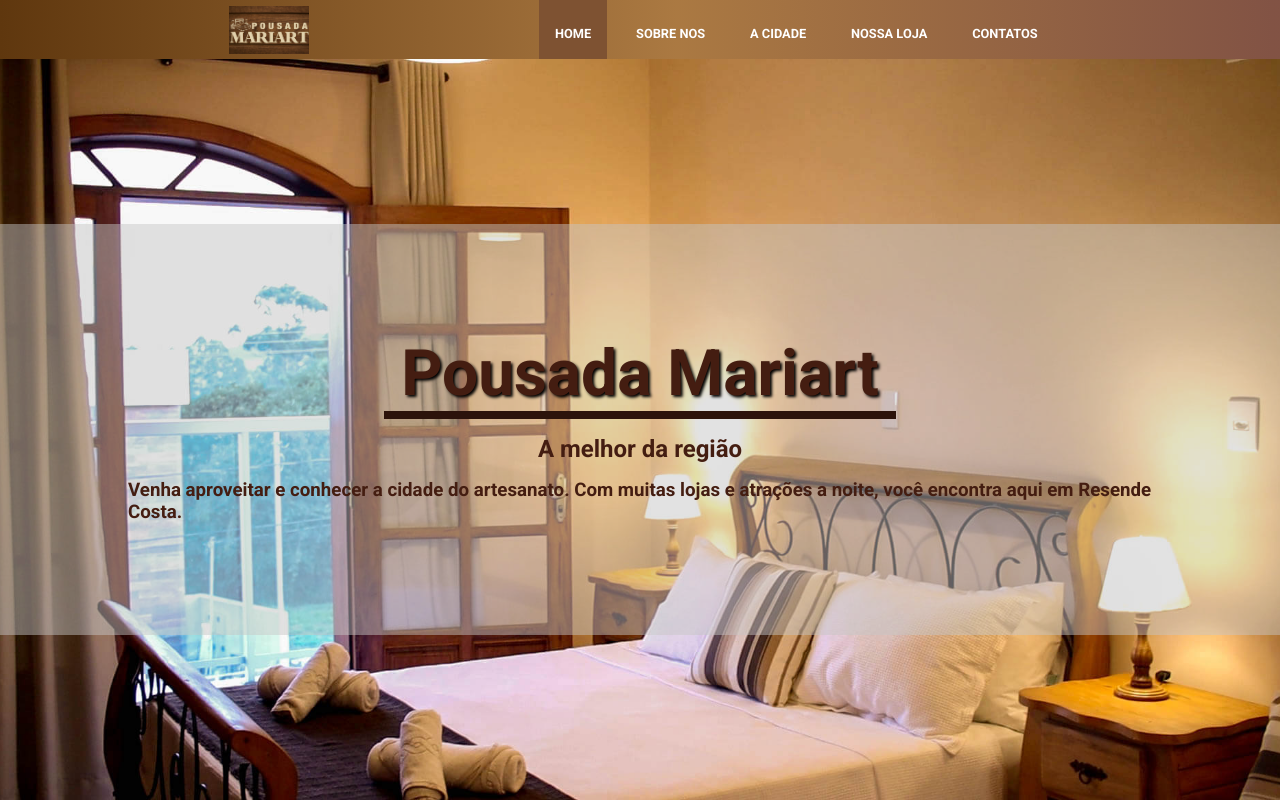
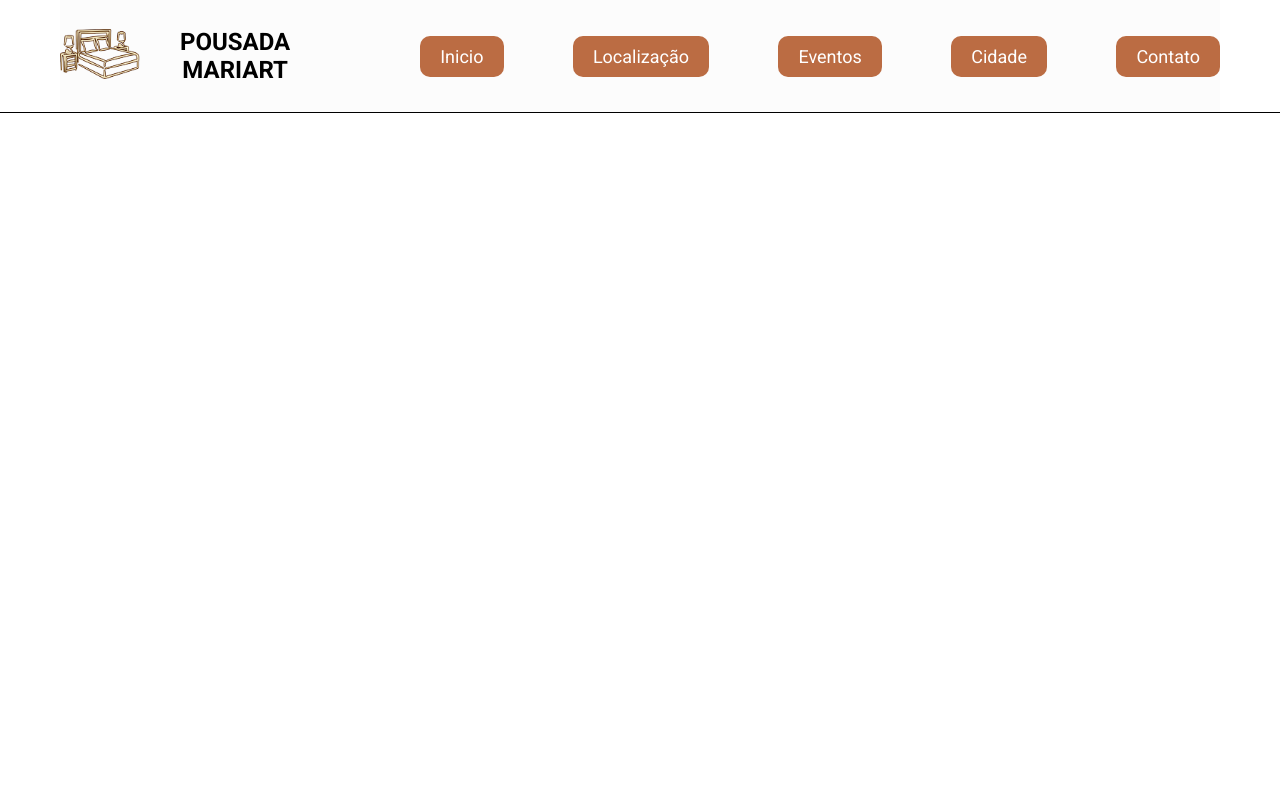
Before and after one commit to Vinicius-PR/Pousada-Mariart, a React (Create React App) app: page / in a window 1280 px wide. Shown: the top 802 px of the page. Built offline with nearby package versions, Linux system fonts and the light colour scheme.

Commit message:
Created a new Header for the website

```diff
--- a/src/App.tsx
+++ b/src/App.tsx
@@ -21,11 +21,11 @@
       <Routes>
         <Route path="/" element={
           <>
-            <Presentation />
+            {/* <Presentation />
             <WelcomeServices />
             <Banner />
             <Gallery />
-            <Location />
+            <Location /> */}
           </>
         }
         />
@@ -36,7 +36,7 @@
         <Route path="contact" element={<Contact />} />
       </Routes>
 
-      <Footer />
+      {/* <Footer /> */}
     </>
   );
 }
--- a/src/components/Header.tsx
+++ b/src/components/Header.tsx
@@ -5,6 +5,7 @@
 import { AiOutlineClose } from "react-icons/ai";
 
 import logo from "../assets/Pousada-logo.jpg"
+import bedIcon from "../assets/bed-icon.png"
 import '../styles/header.scss'
 
 
@@ -28,14 +29,16 @@
     return () => window.removeEventListener("resize", handleResize);
   }, []);
 
+  // useEffect used to close the menu if the width dimension change
   useEffect(() => {
-    if (dimensions.width > 768 && isMenuOpen) {
+    if (dimensions.width > 660 && isMenuOpen) {
       setIsMenuOpen(false);
     }
   }, [dimensions.width, isMenuOpen]);
 
   function handleMenuToggle() {
     setIsMenuOpen((v) => !v);
+    console.log('isMenuOpen ', isMenuOpen)
   }
 
   return (
@@ -48,44 +51,39 @@
         }
       </div>
 
-      <div
-        className={`${"header__overlay"} ${isMenuOpen ? "open" : ""}`}
-        onClick={() => setIsMenuOpen(false)}
-      ></div>
+      <nav className={`${"header__nav"} ${isMenuOpen ? "open" : ""}`}>
+        <div className='header__title'>
+          <Link to="/">
+            <img src={bedIcon} alt="Pousada Logo" onClick={() => setIsMenuOpen(false)} />
+          </Link>
 
-      <nav className="header__nav">
-        <Link to="/" className="header__nav--logo">
-          <img src={logo} alt="Pousada Logo" onClick={() => setIsMenuOpen(false)} />
-        </Link>
+          <h3 className='heading-3 bold'>
+            POUSADA <br/> MARIART
+          </h3>
+        </div>
 
-        <ul className="header__nav--links">
+        <ul className="header__links">
 
-          <li className={`${"header__nav--links__item"}
-                          ${location.pathname === "/" ? "active" : ""}`}>
-            <Link to="/" data-text="Home" onClick={() => setIsMenuOpen(false)}>Home</Link>
+          <li className="header__links-item link-font">
+            <Link to="/" data-text="Inicio" onClick={() => setIsMenuOpen(false)}>Inicio</Link>
           </li>
 
-          <li className={`${"header__nav--links__item"}
-                          ${location.pathname === "/about" ? "active" : ""}`}>
-            <Link to="/about" data-text="Sobre nos" onClick={() => setIsMenuOpen(false)}>Sobre nos</Link>
+          <li className="header__links-item link-font">
+            <Link to="/location" data-text="Localização" onClick={() => setIsMenuOpen(false)}>Localização</Link>
           </li>
 
-          <li className={`${"header__nav--links__item"}
-                          ${location.pathname === "/town" ? "active" : ""}`}>
-            <Link to="/town" data-text="A Cidade" onClick={() => setIsMenuOpen(false)}>A Cidade</Link>
+          <li className="header__links-item link-font">
+            <Link to="/events" data-text="Eventos" onClick={() => setIsMenuOpen(false)}>Eventos</Link>
           </li>
 
-          <li className={`${"header__nav--links__item"}
-                          ${location.pathname === "/store" ? "active" : ""}`}>
-            <Link to="/store" data-text="Nossa Loja" onClick={() => setIsMenuOpen(false)}>Nossa Loja</Link>
+          <li className="header__links-item link-font">
+            <Link to="/town" data-text="Cidade" onClick={() => setIsMenuOpen(false)}>Cidade</Link>
           </li>
 
-          <li className={`${"header__nav--links__item"}
-                          ${location.pathname === "/contact" ? "active" : ""}`}>
-            <Link to="/contact" data-text="Contatos" onClick={() => setIsMenuOpen(false)}>Contatos</Link>
+          <li className="header__links-item link-font">
+            <Link to="/contact" data-text="Contato" onClick={() => setIsMenuOpen(false)}>Contato</Link>
           </li>
         </ul>
-
       </nav>
     </header>
   )
--- a/src/styles/_colors.scss
+++ b/src/styles/_colors.scss
@@ -16,11 +16,14 @@
 
 $orange-900: #7c2d12;
 
-/*
-$yellow-200: #3f3311;
-$yellow-400: #79622275;
-$yellow-500: #8b6712;
-$yellow-600: #c49e35;
-$yellow-950: #f8d77c;
-$yellow-900: #FFCE45;
-*/
+
+// ***************** NEW ONES: *****************
+
+$light-gray: #EBEFEE;
+$dark-brown: #4A413C;
+$orange-brown: #BB6C43;
+$caramel-brown: #C8906D;
+$warm-beige: #CCB499;
+$light-orange: #FDA214;
+$light-blue: #7191A5;
+$white: #FCFCFC;
--- a/src/styles/global.scss
+++ b/src/styles/global.scss
@@ -6,14 +6,54 @@
   box-sizing: border-box;
 }
 
-html {
-  @media (max-width: 768px) {
-    font-size: 93.75%; //15 px
+// html {
+//   @media (max-width: 768px) {
+//     font-size: 93.75%; //15 px
+//   }
+
+//   @media (max-width: 425px) {
+//     font-size: 87.5%; // 14px
+//   }
+// }
+
+.heading-1 {
+  font-size: 2.875rem; // 46px
+}
+
+.heading-2 {
+  font-size: 2rem; // 32px
+}
+
+.heading-3 {
+  font-size: 1.5rem; // 24px
+
+  @media (max-width: 810px) {
+    font-size: 1.2rem;
   }
+}
 
-  @media (max-width: 425px) {
-    font-size: 87.5%; // 14px
+.title {
+  font-size: 1.25rem; // 20px
+}
+
+.link-font {
+  font-size: 1.125rem; // 18px
+
+  @media (max-width: 810px) {
+    font-size: 1rem;
   }
+}
+
+.caption {
+  font-size: 0.8125rem; // 13px
+}
+
+.bold {
+  font-weight: bold;
+}
+
+.extra-bold {
+  font-weight: bolder;
 }
 
 li {
@@ -24,18 +64,11 @@
 a:visited {
   text-decoration: none;
   color: white;
-  font-size: 0.8rem;
 }
 
 body {
   font-family: 'Roboto', sans-serif;
   margin: 0 auto;
-}
-
-h1,
-h2 {
-  // color: colors.$title;
-  text-align: center;
 }
 
 p {
--- a/src/styles/header.scss
+++ b/src/styles/header.scss
@@ -2,14 +2,17 @@
 
 .header {
 
-  a {
-    font-weight: bold;
+  border-bottom: 1px solid black;
+  padding: 0 3.75rem;
+
+  @media (max-width: 910px) {
+    padding: 0 1rem;
   }
 
   &__icon {
     display: none;
 
-    @media (max-width: 768px) {
+    @media (max-width: 660px) {
       position: fixed;
       right: 0;
       display: block;
@@ -20,181 +23,112 @@
     }
   }
 
-  &__overlay {
-    width: 100vw;
-    height: 100vh;
-    position: fixed;
-    background-color: colors.$yellow-400;
-    opacity: 0.4;
-    display: none;
-    z-index: 10;
-  }
-
-  &__overlay.open {
-    display: block;
-  }
-
   &__nav {
     width: 100%;
-    height: 3.7rem;
-    line-height: 4.3rem;
+    height: 7rem;
+    display: flex;
+    align-items: center;
+    background: colors.$white;
 
-    display: flex;
-    justify-content: space-evenly;
-    background: colors.$nav-bg;
-    text-transform: uppercase;
-    overflow: hidden;
-
-    &--logo {
-      display: flex;
-      margin: 0.35rem 0;
-
-      img {
-        object-fit: cover;
-        padding: 0 1rem;
-        width: 7rem;
-      }
-    }
-
-    &--links {
-      display: flex;
-
-      &__item {
-
-        a:link,
-        a:visited {
-          margin-right: 0.8rem;
-          padding: 0 1rem;
-          display: block;
-          position: relative;
-          transform-style: preserve-3d;
-          transform-origin: top;
-          transition: transform 0.3s cubic-bezier(0.445, 0.05, 0.55, 0.95);
-        }
-
-        a:hover,
-        a:active {
-          transform: rotateX(90deg);
-        }
-
-        a:link::after,
-        a:visited::after {
-          content: attr(data-text);
-          position: absolute;
-          background-color: colors.$brown-400;
-          left: 0;
-          bottom: -100%;
-          transform: rotateX(-90deg);
-          transform-origin: top;
-          padding: inherit;
-        }
-
-        &.active {
-          a {
-            background-color: colors.$brown-400;
-          }
-        }
-      }
-
-      // directions => downwards
-      &__item:nth-child(odd) {
-        animation: downwards 0.5s forwards;
-      }
-
-      // directions => upwards
-      &__item:nth-child(even) {
-        animation: upwards 0.5s forwards;
-      }
-
-    }
-  }
-
-  @media (max-width: 768px) {
-    &__nav {
-
-      &--logo {
-        margin: 0 auto;
-
-        img {
-          padding: 0 0.5rem;
-        }
-      }
-
+    @media (max-width: 660px) {
+      padding-top: 3rem;
       position: fixed;
       top: 0;
       left: 0;
-      width: 15rem;
+      width: 100vw;
       height: 100vh;
-      line-height: initial;
       flex-direction: column;
       text-align: center;
       z-index: 20;
       transform: perspective(70rem) rotateY(180deg);
       transform-origin: top left;
       transition: transform 0.3s cubic-bezier(0.55, 0.085, 0.68, 0.53);
+      background-color: colors.$light-gray;
 
-      &--links {
-        height: 70%;
-        flex-direction: column;
-        justify-content: space-evenly;
+      &.open {
+        transform: translateY(0);
+      }
+    }
+  }
 
-        &__item {
-          animation: initial;
+  &__title {
+    display: flex;
+    gap: 2.5rem;
+    text-align: center;
+    align-items: center;
 
-          a:link,
-          a:visited {
-            transform-origin: left;
-            margin-right: initial;
-            padding: 1rem 0;
-            font-size: 1.1rem;
-          }
+    img {
+      object-fit: cover;
+      width: 5rem;
 
-          a:hover,
-          a:active {
-            transform: rotateY(90deg);
-          }
+      @media (max-width: 810px) {
+        width: 4rem;
+      }
 
-          a:link::after,
-          a:visited:after {
-            top: 0;
-            bottom: 0;
-            left: 100%;
-            width: 100%;
-            transform-origin: left;
-            transform: rotateY(-90deg);
-            margin-right: 0;
-          }
-        }
+      @media (max-width: 660px) {
+        width: 6rem;
       }
     }
 
-    &.open nav {
-      transform: translateY(0);
+    @media (max-width: 1060px) {
+      gap: 1rem;
+    }
+
+    @media (max-width: 810px) {
+      gap: 0.5rem;
+    }
+
+    @media (max-width: 660px) {
+      flex-direction: column;
+      gap: 1.5rem;
+
+      h3 {
+        font-size: 1.5rem;
+      }
+    }
+  }
+
+  &__links {
+    display: flex;
+    justify-content: space-between;
+    flex: 1;
+    margin-left: 8.125rem;
+
+    @media (max-width: 1060px) {
+      margin-left: 2rem;
+    }
+
+    @media (max-width: 810px) {
+      margin-left: 1rem;
+    }
+
+    @media (max-width: 660px) {
+      flex-direction: column;
+      justify-content: center;
+      gap: 3rem;
+    }
+
+    &-item {
+      background-color: colors.$orange-brown;
+      padding: 0.625rem 1.25rem;
+      border-radius: 10px;
+      transition: all 0.2s;
+
+      &:hover {
+        background-color: colors.$caramel-brown;
+      }
+
+      &:active {
+        background-color: colors.$dark-brown;
+      }
+
+      @media (max-width: 810px) {
+        padding: 0.4rem 1rem;
+      }
+
+      @media (max-width: 660px) {
+        padding: 0.625rem 1.25rem;
+      }
     }
   }
 }
-
-// Animations
-@keyframes upwards {
-  from {
-    transform: translateY(100%);
-    opacity: 0;
-  }
-
-  to {
-    transform: translateY(0);
-    opacity: 1;
-  }
-}
-
-@keyframes downwards {
-  from {
-    transform: translateY(-100%);
-    opacity: 0;
-  }
-
-  to {
-    transform: translateY(0);
-    opacity: 1;
-  }
-}
```
Also changed, not shown: src/assets/bed-icon.png (added).
